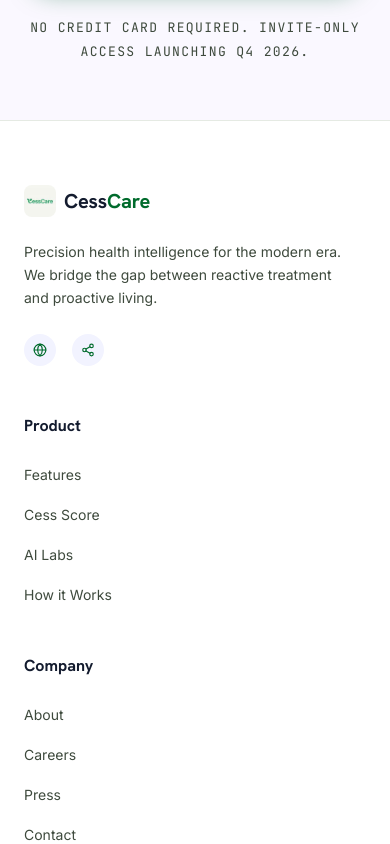
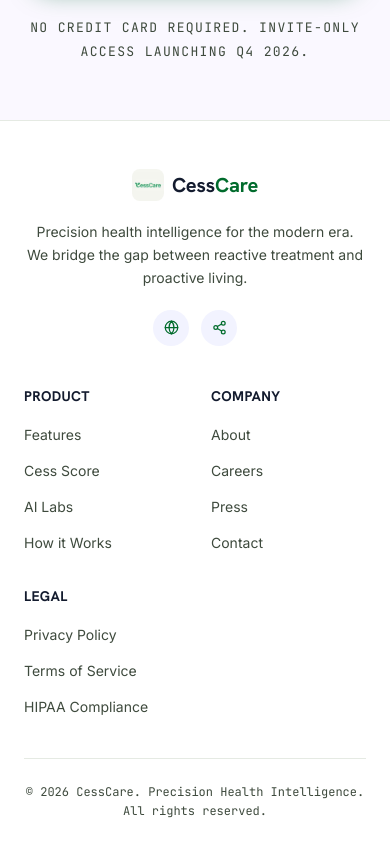
Before and after one commit to MaxCybOps/CessCare, a Next.js app: page / in a window 390 px wide. Shown: the part 9080-9924 px from the top of the page. Built offline with nearby package versions, Linux system fonts and the light colour scheme.

Commit message:
Rework footer into a compact multi-column grid on small screens

```diff
--- a/components/site-footer.tsx
+++ b/components/site-footer.tsx
@@ -3,39 +3,50 @@
 import { footer } from "@/lib/content";
 import { Container, Logo } from "./ui";
 
+/*
+  Previously a single grid where all four blocks stacked on mobile, producing a
+  1,118px column of links you had to scroll past. Now the three link groups sit
+  in their own nested grid — 2-up on phones, 3-up from sm — and `lg:contents`
+  dissolves that wrapper at desktop so the groups become direct children of the
+  outer grid again and the original 4-column row is preserved.
+*/
 export function SiteFooter() {
   return (
     <footer id="about" className="border-t border-line/40 bg-white">
-      <Container className="py-16 lg:py-20">
-        {/* 464 / 208 / 208 / 208 in the design → brand column stays wider. */}
-        <div className="grid gap-12 sm:grid-cols-2 lg:grid-cols-[1.6fr_1fr_1fr_1fr] lg:gap-8">
-          <div className="flex flex-col gap-6">
+      <Container className="py-12 lg:py-16">
+        <div className="grid gap-10 lg:grid-cols-[1.6fr_1fr_1fr_1fr] lg:gap-8">
+          {/* Brand */}
+          <div className="flex flex-col items-center gap-5 text-center sm:items-start sm:text-left">
             <Logo size={32} />
-            <p className="max-w-[320px] text-sm leading-relaxed text-body">
+            <p className="max-w-[340px] text-sm leading-relaxed text-body">
               {footer.blurb}
             </p>
-            <div className="flex items-center gap-4">
+            <div className="flex items-center gap-3">
               <Link
                 href="#"
                 aria-label="Website"
-                className="grid size-8 place-items-center rounded-full bg-surface-lav text-brand transition-colors hover:bg-brand hover:text-white"
+                className="grid size-9 place-items-center rounded-full bg-surface-lav text-brand transition-colors hover:bg-brand hover:text-white"
               >
-                <Globe size={14} />
+                <Globe size={15} />
               </Link>
               <Link
                 href="#"
                 aria-label="Share"
-                className="grid size-8 place-items-center rounded-full bg-surface-lav text-brand transition-colors hover:bg-brand hover:text-white"
+                className="grid size-9 place-items-center rounded-full bg-surface-lav text-brand transition-colors hover:bg-brand hover:text-white"
               >
-                <Share2 size={14} />
+                <Share2 size={15} />
               </Link>
             </div>
           </div>
 
+          {/* Link groups */}
+          <div className="grid grid-cols-2 gap-8 sm:grid-cols-3 lg:contents">
             {footer.columns.map((col) => (
-            <div key={col.heading} className="flex flex-col gap-6">
-              <h5 className="text-base font-bold text-ink">{col.heading}</h5>
-              <ul className="flex flex-col gap-4">
+              <div key={col.heading} className="flex flex-col gap-4">
+                <h5 className="text-sm font-bold tracking-wide text-ink uppercase">
+                  {col.heading}
+                </h5>
+                <ul className="flex flex-col gap-3">
                   {col.links.map((label) => (
                     <li key={label}>
                       <Link
@@ -50,9 +61,10 @@
               </div>
             ))}
           </div>
+        </div>
 
-        <div className="mt-16 border-t border-line/40 pt-8">
-          <p className="text-center font-mono text-xs text-body">
+        <div className="mt-10 border-t border-line/40 pt-6 lg:mt-14 lg:pt-8">
+          <p className="text-center font-mono text-xs leading-relaxed text-body">
             {footer.copyright}
           </p>
         </div>
```
Lines whose indentation alone changed are shown as unchanged.
